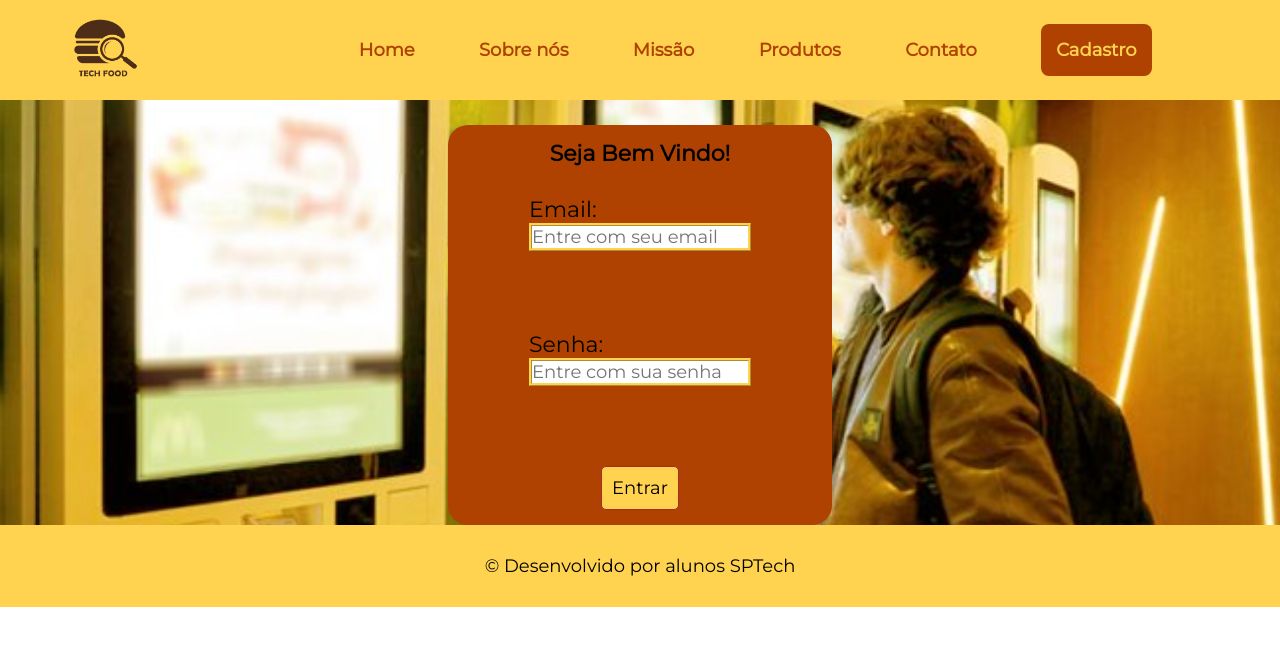
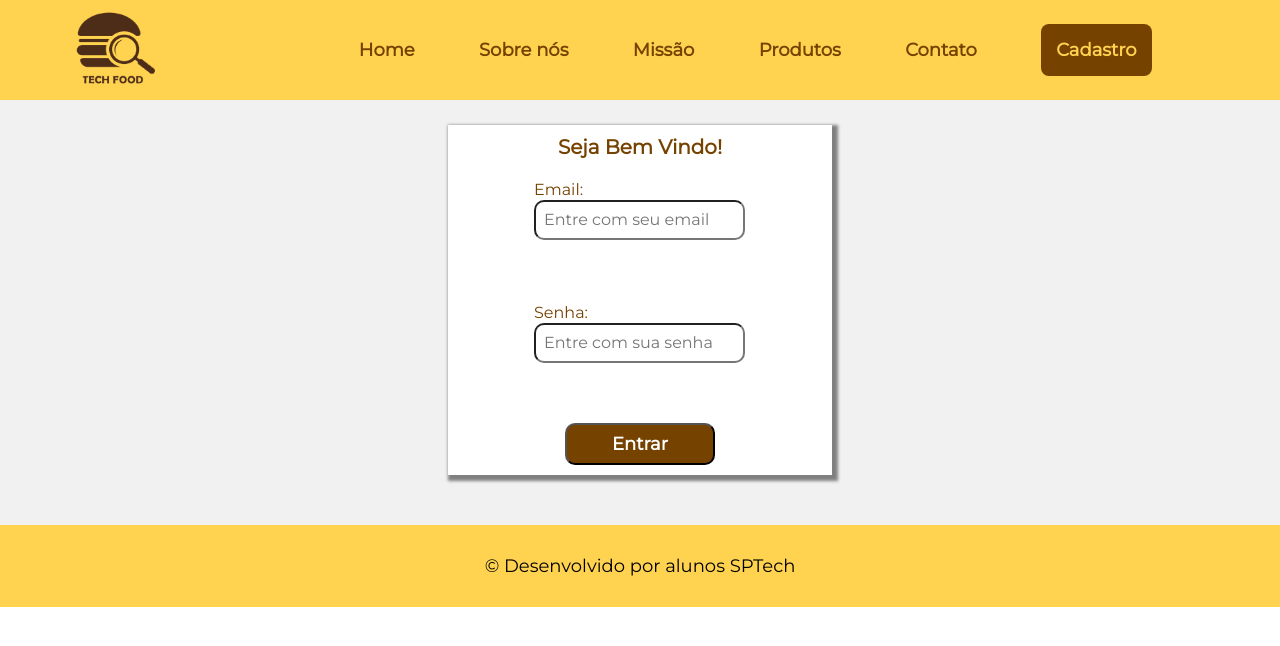
Before and after one commit to gablimasilva/PI-2ADSA, a plain HTML site: page Site institucional/login.html in a window 1280 px wide. Drawn offline with Linux system fonts and the light colour scheme.

Commit message:
Ajustando design login e cadastro, alterando imagem do sobre nos

```diff
--- a/Site institucional/login.html
+++ b/Site institucional/login.html
@@ -14,15 +14,15 @@
 
     <div class="navBar">
         <div class="container">
-            <a href="#">
-                <img src="img/logo_techFood_logo_marrom_fundo_amarelo.png" width="80" height="80">
+            <a href="index.html">
+                <img src="img/logo_techFood_logo_marrom_fundo_amarelo.png" width="100" height="100">
             </a>
             <ul>
-                <li><a href="index.html#banner">Home</a></li>
-                <li><a href="index.html#sobreNos">Sobre nós</a></li>
-                <li><a href="index.html#mvv">Missão</a></li>
-                <li><a href="index.html#sobreProduto">Produtos</a></li>
-                <li><a href="index.html#contato">Contato</a></li>
+                <li><a href="#banner">Home</a></li>
+                <li><a href="#sobreNos">Sobre nós</a></li>
+                <li><a href="#mvv">Missão</a></li>
+                <li><a href="#sobreProduto">Produtos</a></li>
+                <li><a href="#contato">Contato</a></li>
                 <li><a class="btnLogin" href="cadastro.html">Cadastro</a></li>
             </ul>
         </div>
--- a/Site institucional/style.css
+++ b/Site institucional/style.css
@@ -1,7 +1,7 @@
 /* Declarando as variáveis */
 :root{
     --amarelo: rgb(255,211,80);
-    --marrom: rgb(175,66,0);
+    --marrom: rgb(117,66,0);
 }
 
 /*  Padronizando as margens */
@@ -63,10 +63,14 @@ html {
     border-radius: 8px;
 }
 
-.banner {
+/*.banner {
     background-image: url('img/banner.png');
     background-size: cover;
     background-repeat: no-repeat;
+}*/
+
+.banner {
+    background-color: #f1f1f1;
 }
 
 .artigo {
@@ -259,32 +263,43 @@ html {
 }
 
 .form_login {
-    background-color: var(--marrom);
-    height: 400px;
+    background-color: white;
+    height: 350px;
     width: 30%;
     display: flex;
     flex-direction: column;
     align-items: center;
     justify-content: space-around;
-    border-radius: 20px;
     margin-top: 125px;
-
+    margin-bottom: 50px;
+    box-shadow: gray 3px 3px 3px 3px;
 }
 
-.form_login span, .form_login h2 {
-    font-size: 22px;
+.form_login h2 {
+    font-size: 20px;
+    color: var(--marrom);
+}
+
+.form_login span {
+    font-size: 16px;
+    color: var(--marrom);
 }
 
 .form_login_container input{
     display: flex;
     align-items: center;
-    border: 3px ridge var(--amarelo);
+    border-radius: 10px;
+    height: 20px;
+    font-size: 16px;
+    padding: 8px;
+    width: 90%;
 }
 
 .btn {
-    background-color: var(--amarelo);
-    padding: 10px;
-    border: 1px solid brown;
-    border-radius: 5px;
-
+    background-color: var(--marrom);
+    padding: 8px;
+    border-radius: 10px;
+    color: white;
+    font-weight: bold;
+    width: 150px;
 }
```
Also changed, not shown: Site institucional/cadastro.html (+7 -7 lines), Site institucional/index.html (+6 -6 lines), Site institucional/img/digital-building.jpg (added).
